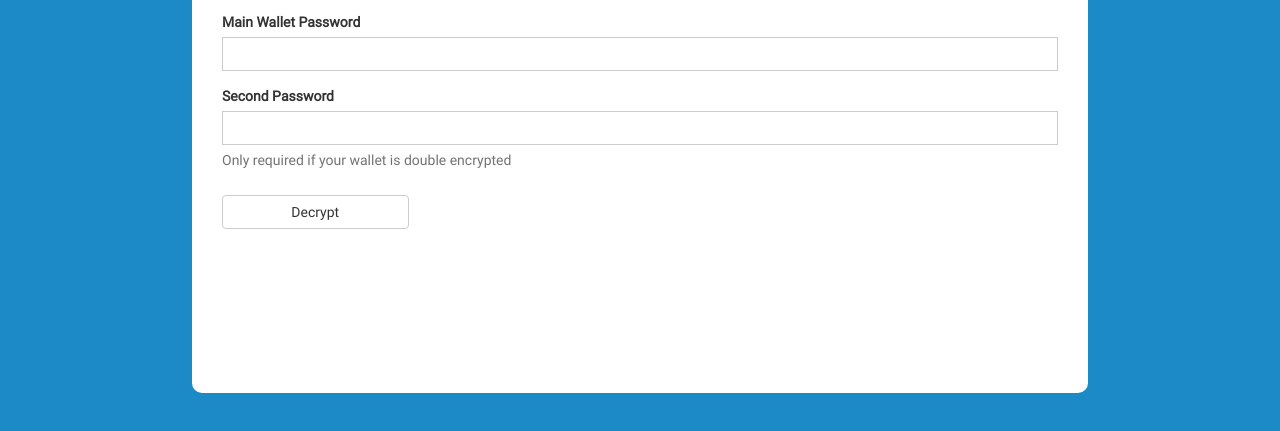
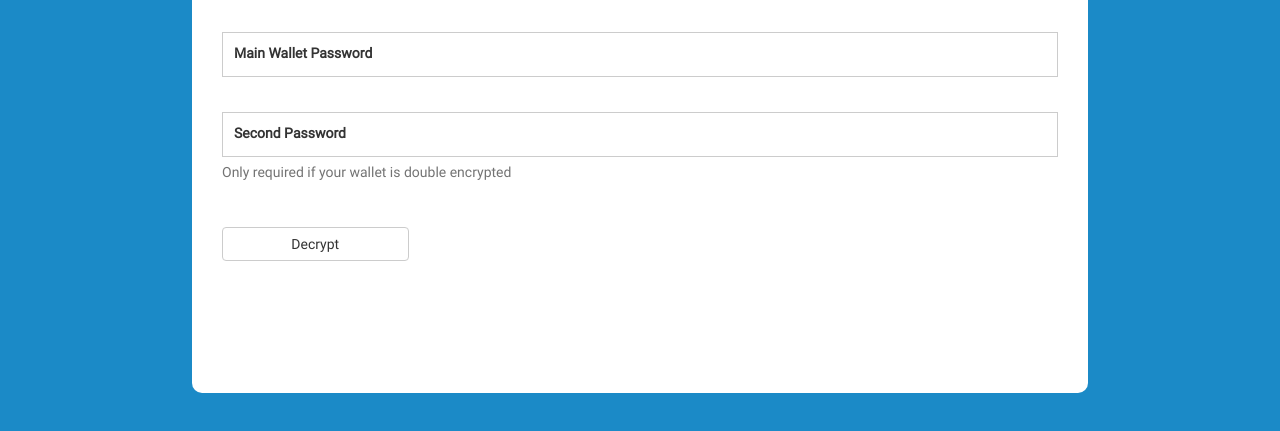
Before and after one commit to blockchain/my-wallet-backup-decryption-tool, an Electron app: page index.html in a window 1280 px wide. Shown: the part 287-718 px from the top of the page. Drawn offline with nearby package versions, Linux system fonts and the light colour scheme.

Commit message:
add cool transition to input field

```diff
--- a/css/style.css
+++ b/css/style.css
@@ -88,6 +88,34 @@ h1 small:after {
   }
 }
 
+.form-group {
+  position: relative;
+  margin-bottom: 35px;
+}
+
+input[type="password"] {
+  z-index: 1;
+  height: 45px;
+  line-height: 45px;
+  position: relative;
+  background-color: transparent;
+}
+
+input[type="password"] + label {
+  top: 11px;
+  left: 27px;
+  position: absolute;
+  transition: top 0.3s 0.3s, left 0.3s;
+}
+
+input[type="password"].filled + label,
+input[type="password"]:active + label,
+input[type="password"]:focus + label {
+  top: -22px;
+  left: 15px;
+  transition: top 0.3s, left 0.3s 0.3s;
+}
+
 input[type=file]:focus, input[type=checkbox]:focus, input[type=radio]:focus {
   outline: 0px !important;
 }
--- a/index.html
+++ b/index.html
@@ -27,12 +27,12 @@
             <p class="help-block">Paste the wallet text you copied from blockchain.info, or <a class="toggleWalletInputType" href="#">click here</a> load a wallet backup file.</p>
           </div>
           <div class="form-group col-sm-12">
+            <input id="walletPassword" type="password" class="form-control">
             <label>Main Wallet Password</label>
-            <input id="walletPassword" type="password" class="form-control">
           </div>
           <div class="form-group col-sm-12">
+            <input id="secondPassword" type="password" class="form-control">
             <label>Second Password</label>
-            <input id="secondPassword" type="password" class="form-control">
             <p class="help-block">Only required if your wallet is double encrypted</p>
           </div>
           <div class="col-sm-3">
--- a/js/script.js
+++ b/js/script.js
@@ -121,8 +121,16 @@ function toggleWalletInputType(event) {
   $('#wallet-input-' + walletInputType).show();
 }
 
+function toggleWalletInputClass() {
+  var filled = $(this).val().length > 0 ? 'filled' : '';
+
+  $(this).removeClass('filled');
+  $(this).addClass(filled);
+}
+
 $(function () {
   $('#walletForm').on('submit', decryptWallet);
   $('.toggleWalletInputType').on('click', toggleWalletInputType);
   $('#goBack').on('click', goToStep.bind(null, 1));
+  $('input[type="password"').on('keydown', toggleWalletInputClass);
 });
```
